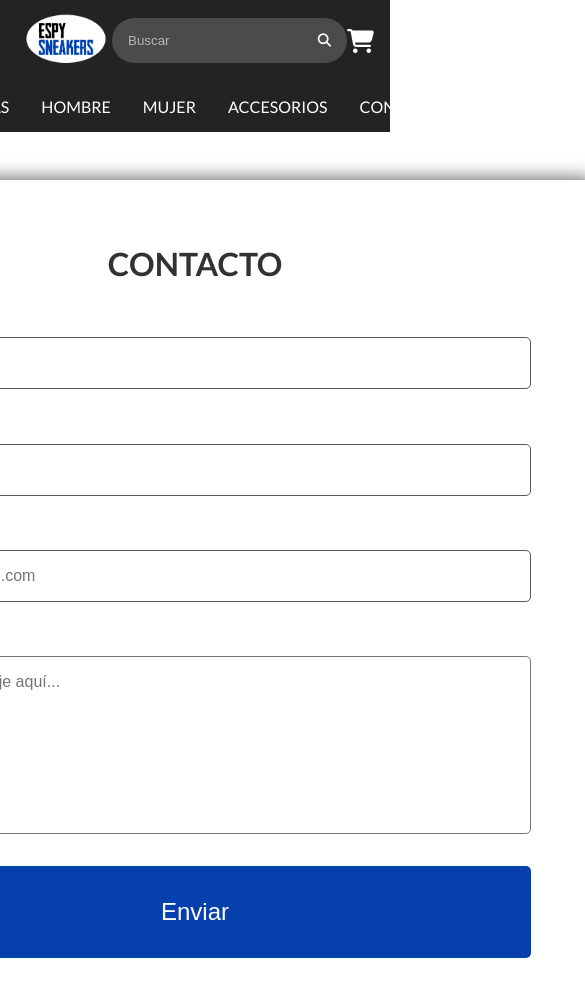
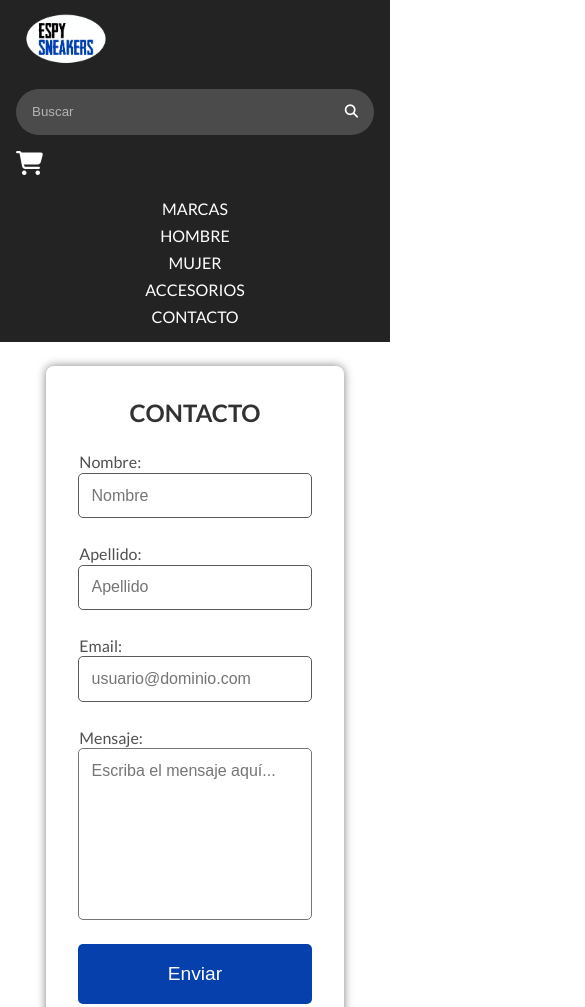
Before and after one commit to lucasespinozaa/proyecto-espy-sneakers-Lucas-Espinoza, a plain HTML site: page contacto.html in a window 390 px wide. Shown: the top 1007 px of the page, 585 px wide, since content can reach past the window. Drawn offline with Linux system fonts and the light colour scheme.

Commit message:
agrego media queries a la seccion de contacto

```diff
--- a/css/styles-contacto.css
+++ b/css/styles-contacto.css
@@ -430,3 +430,71 @@ footer{
     background-color: rgb(35, 35, 35);
     font-weight: 400;
 }
+
+/* ========== MEDIA QUERIES ========== */
+@media (max-width: 768px) {
+    .form-container {
+        margin: 1.5rem;
+    }
+
+    .form-contact {
+        width: 100%;
+        padding: 2rem;
+        box-shadow: 0 0 10px rgba(0, 0, 0, .5);
+        gap: 1.5rem;
+    }
+
+    .form-item legend {
+        font-size: 1.5rem;
+    }
+
+    .form-item input,
+    .form-item textarea {
+        font-size: 1rem;
+        padding: 0.8rem;
+    }
+
+    .form-item button {
+        padding: 1.2rem;
+        font-size: 1.2rem;
+    }
+
+    .footer-sections {
+        flex-direction: column;
+        align-items: center;
+        padding: 1rem 2rem;
+        gap: 2rem;
+    }
+
+    .footer-item {
+        width: 100%;
+        text-align: center;
+    }
+
+    .socialmedia-links {
+        justify-content: center;
+    }
+
+    .nav-top {
+        flex-direction: column;
+        gap: 1rem;
+        align-items: flex-start;
+    }
+
+    .search {
+        width: 100%;
+    }
+
+    .nav-bottom ul {
+        flex-direction: column;
+        gap: 0.5rem;
+    }
+
+    .nav-bottom a {
+        padding: 0.5rem;
+    }
+
+    .cart-products-container {
+        width: 90vw;
+    }
+}
```
